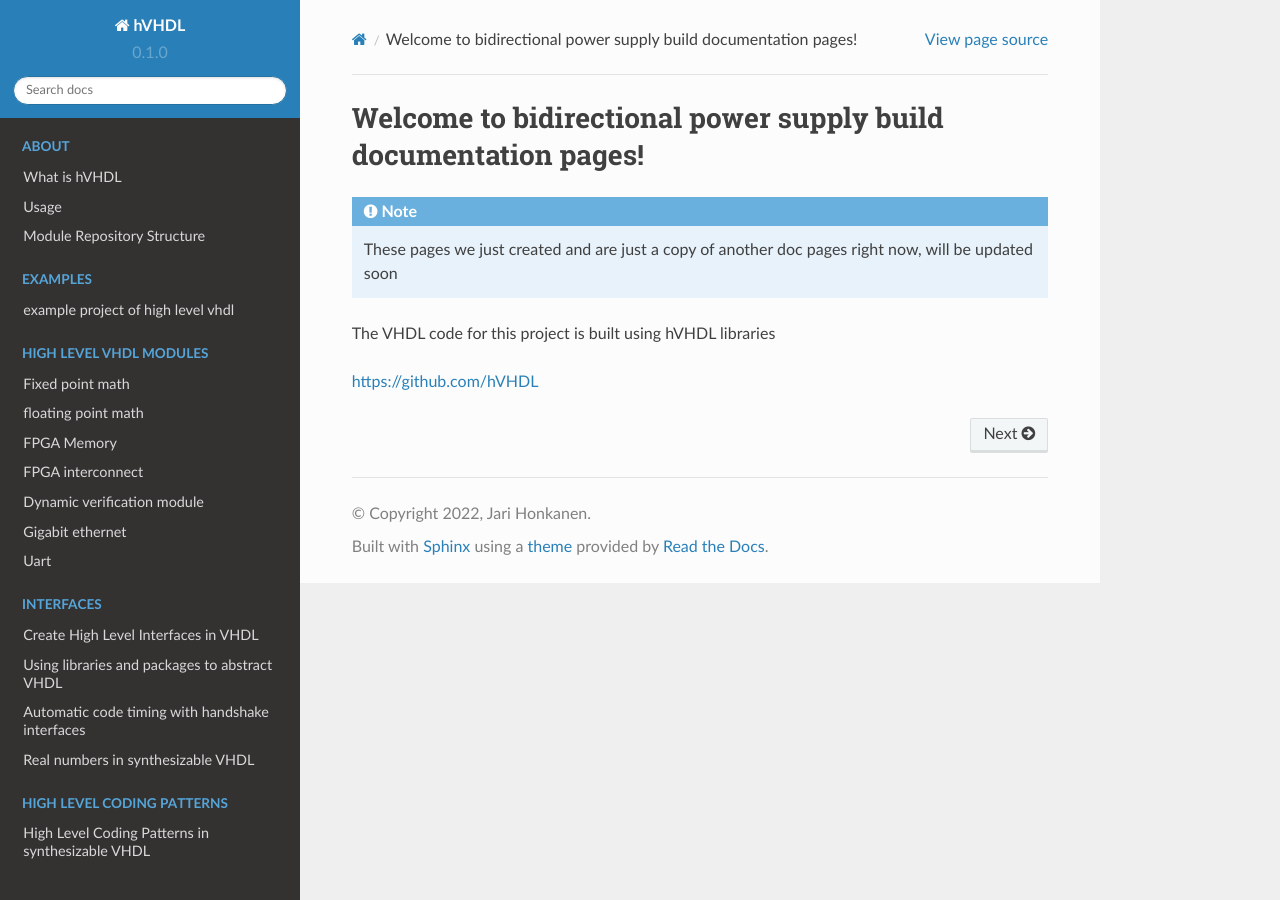
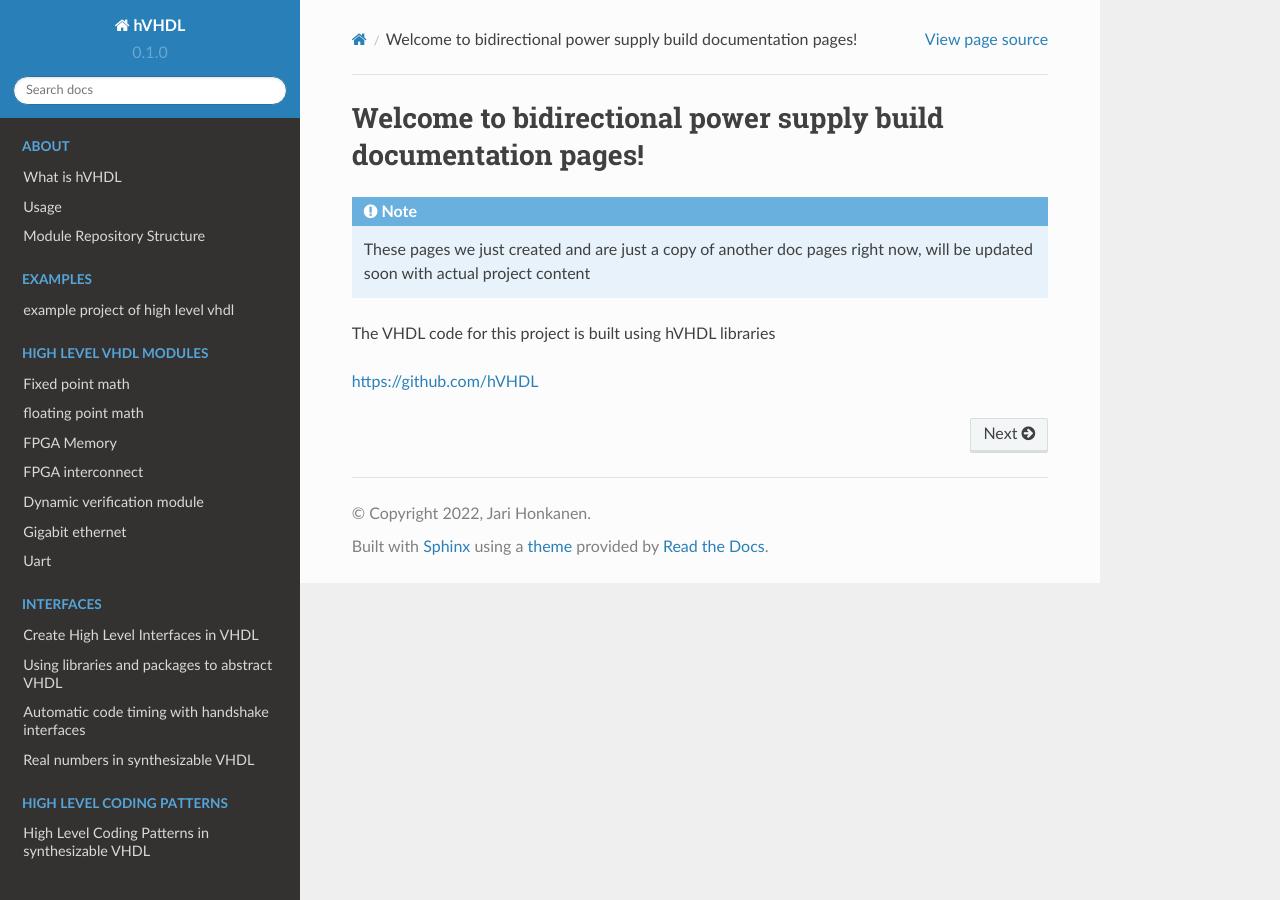
Before and after one commit to johonkanen/ac_inout_power_supply_docs, a Sphinx documentation site: the page built from docs/source/index.rst, in a window 1280 px wide. Built offline with Sphinx 7.4.7 and the Read the Docs theme 2.0.0, drawn with Linux system fonts in a browser that asks for light colours.

```diff
--- a/docs/source/index.rst
+++ b/docs/source/index.rst
@@ -3,7 +3,7 @@ Welcome to bidirectional power supply build documentation pages!
 
 .. note::
 
-   These pages we just created and are just a copy of another doc pages right now, will be updated soon
+   These pages we just created and are just a copy of another doc pages right now, will be updated soon with actual project content
 
 The VHDL code for this project is built using hVHDL libraries
 
```
